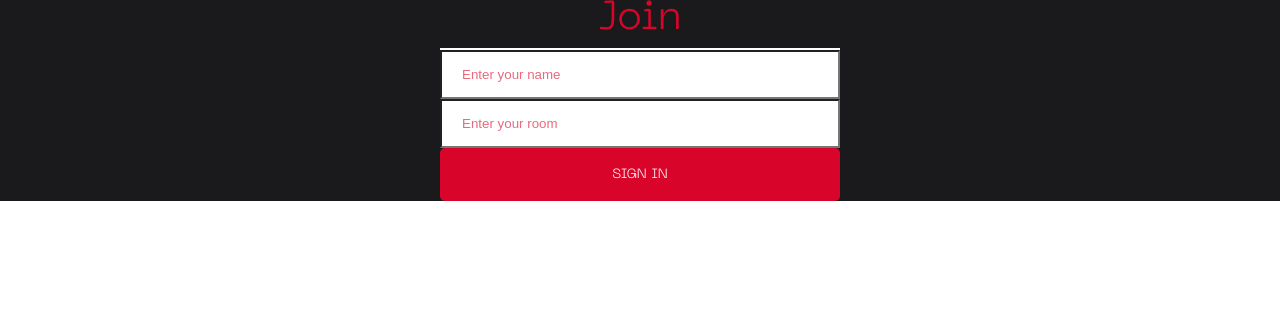
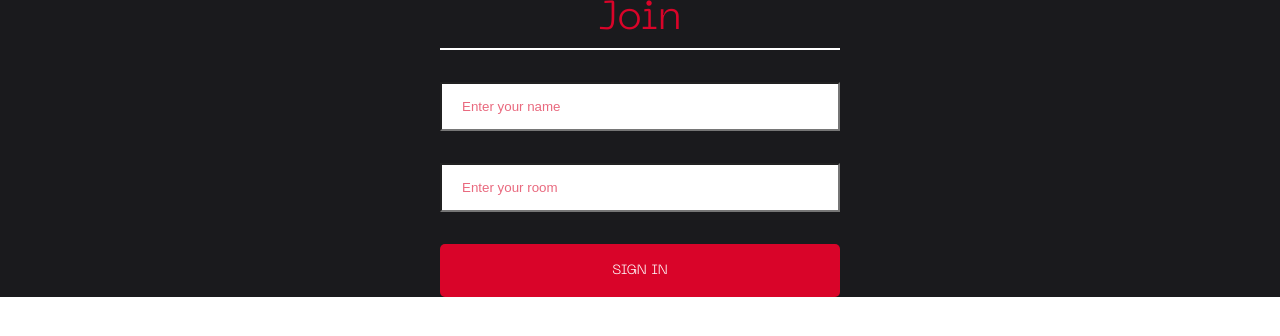
Before and after one commit to student-PiyushMishra/chatrtc-frontend, a React (Create React App) app: page / in a window 1280 px wide. Shown: the top 336 px of the page. Built offline with nearby package versions, Linux system fonts and the light colour scheme.

Commit message:
changed the css to remain same without using tailwind

```diff
--- a/src/components/Join/Join.css
+++ b/src/components/Join/Join.css
@@ -69,6 +69,10 @@ body {
     }
 }
 
+.mt-5{
+    margin-top: 2rem;
+}
+
 button:focus {
     outline: 0;
 }
```
